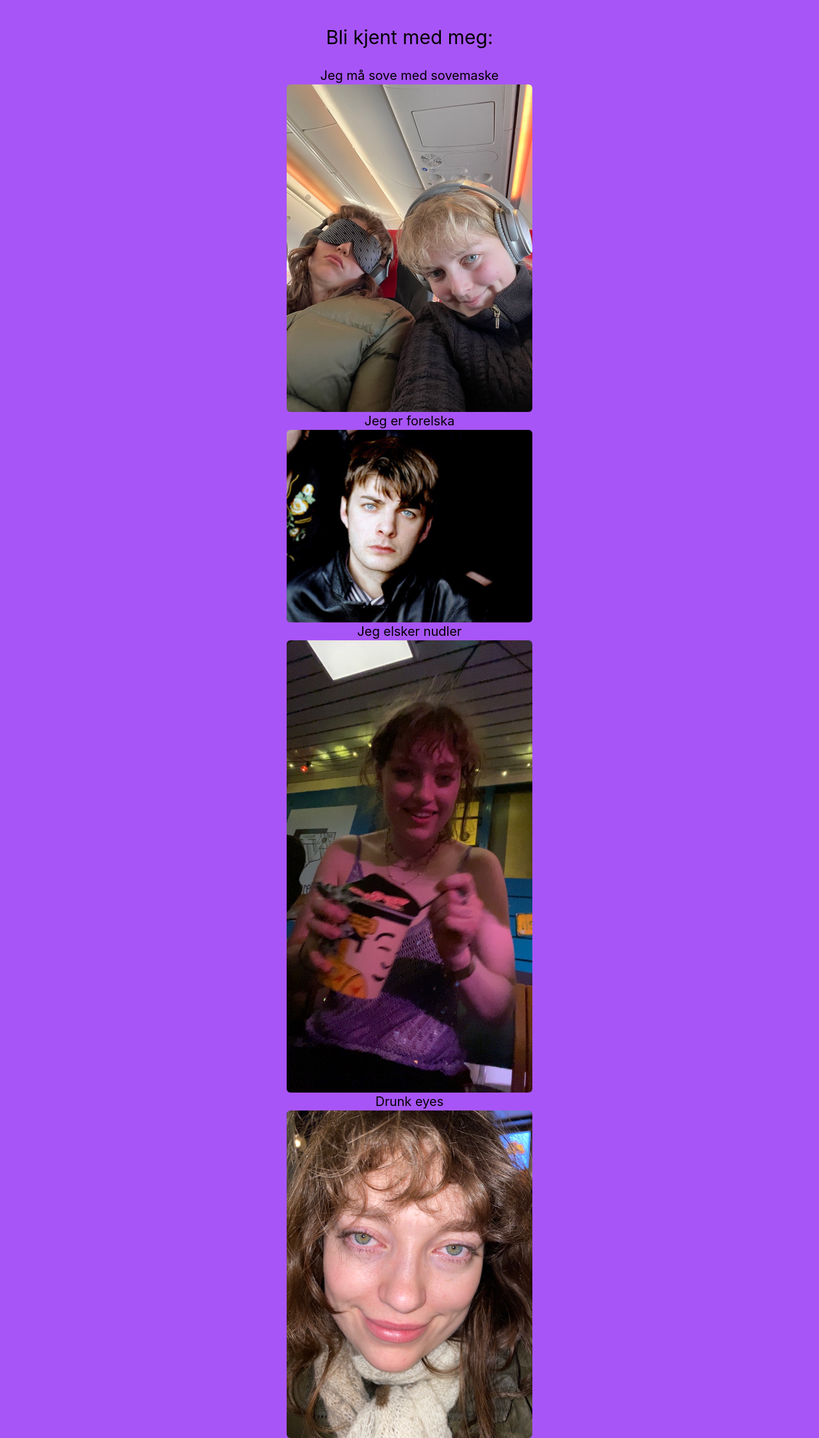
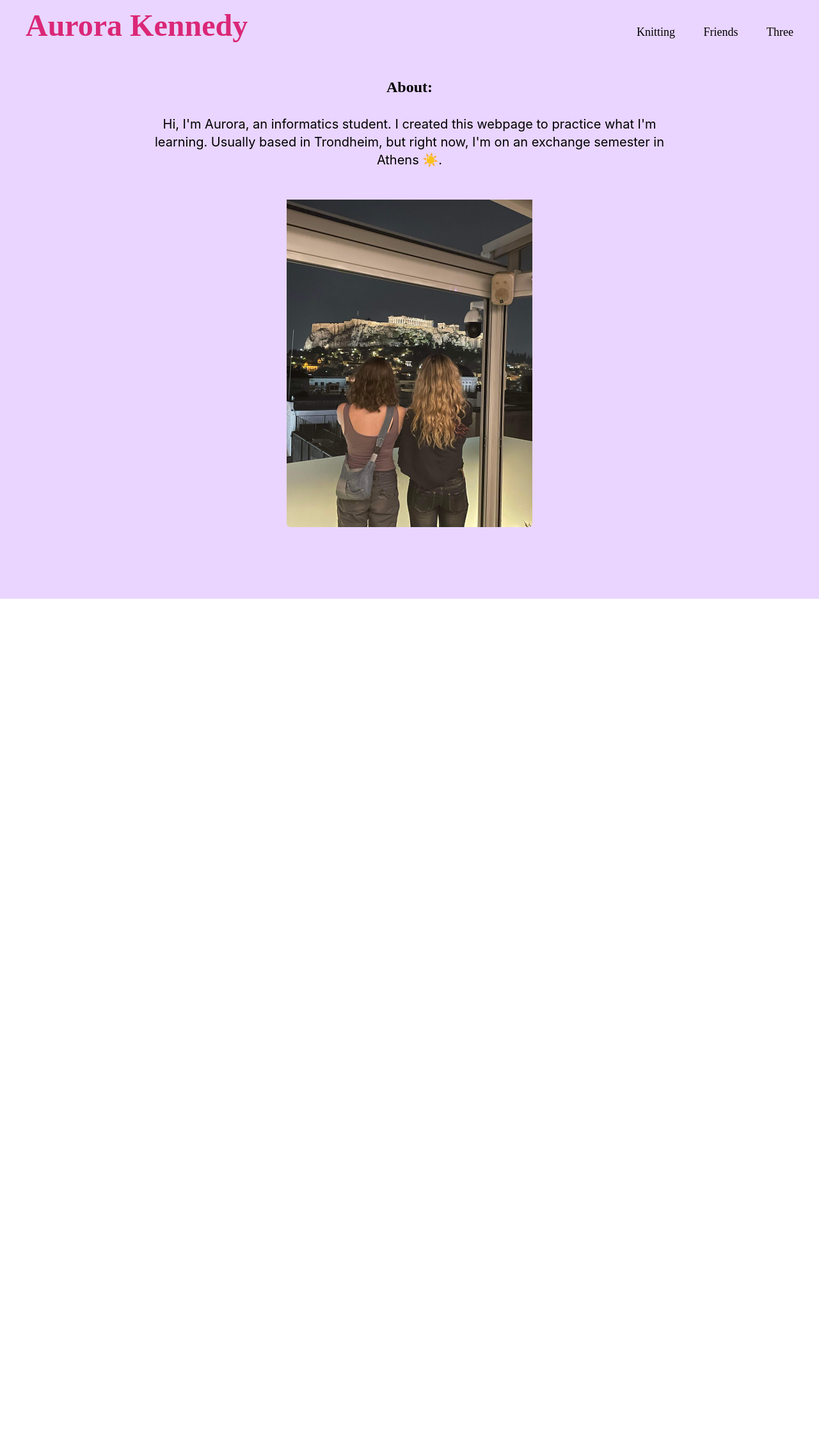
Before and after one commit to aurorakennedy/hjemmesnekk, a React (Vite) app: page /about in a window 1280 px wide. Shown: the whole page at 64% size. After the commit the page ends 936 px from the top, so only its background shows below. Built offline with nearby package versions, Linux system fonts and the light colour scheme; a web font is replaced by a local one.

Commit message:
update about page

```diff
--- a/src/pages/About.tsx
+++ b/src/pages/About.tsx
@@ -1,40 +1,28 @@
+import Navbar from "../components/Navbar";
+
 const About = () => {
   return (
     <>
       <body>
         {/* Bakgrunn */}
-        <main className="bg-purple-500">
+        <main className="bg-purple-200">
+          <Navbar />
           <div className="text-center pt-10">
-            <h1 className="text-3xl">Bli kjent med meg:</h1>
+            <h1 className="text-2xl font-playpen font-semibold">About:</h1>
             <br />
-
-            <p>Jeg må sove med sovemaske</p>
+            <p className=" px-56">
+              Hi, I'm Aurora, an informatics student. I created this webpage to
+              practice what I'm learning. Usually based in Trondheim, but right
+              now, I'm on an exchange semester in Athens ☀️.
+            </p>
             <img
-              className="inline object-scale-down h-50 w-96 rounded-md"
-              src="/images/sovemaske.jpeg"
+              className="inline object-scale-down h-50 w-96 pt-12 rounded-md"
+              src="/images/akropolis.jpeg"
               alt="A beautiful landscape"
             ></img>
-
-            <p>Jeg er forelska</p>
-            <img
-              className="inline object-scale-down h-50 w-96 rounded-md"
-              src="/images/grain.jpeg"
-              alt="A beautiful landscape"
-            ></img>
-
-            <p>Jeg elsker nudler </p>
-            <img
-              className="inline object-scale-down h-50 w-96 rounded-md"
-              src="/images/nudler.jpeg"
-              alt="A beautiful landscape"
-            ></img>
-
-            <p>Drunk eyes</p>
-            <img
-              className="inline object-scale-down h-50 w-96 rounded-md"
-              src="/images/drunkeyes.jpeg"
-              alt="A beautiful landscape"
-            ></img>
+            <br />
+            <br />
+            <br /> <br /> <br />
           </div>
         </main>
       </body>
```
Also changed, not shown: public/images/akropolis.jpeg (added).
